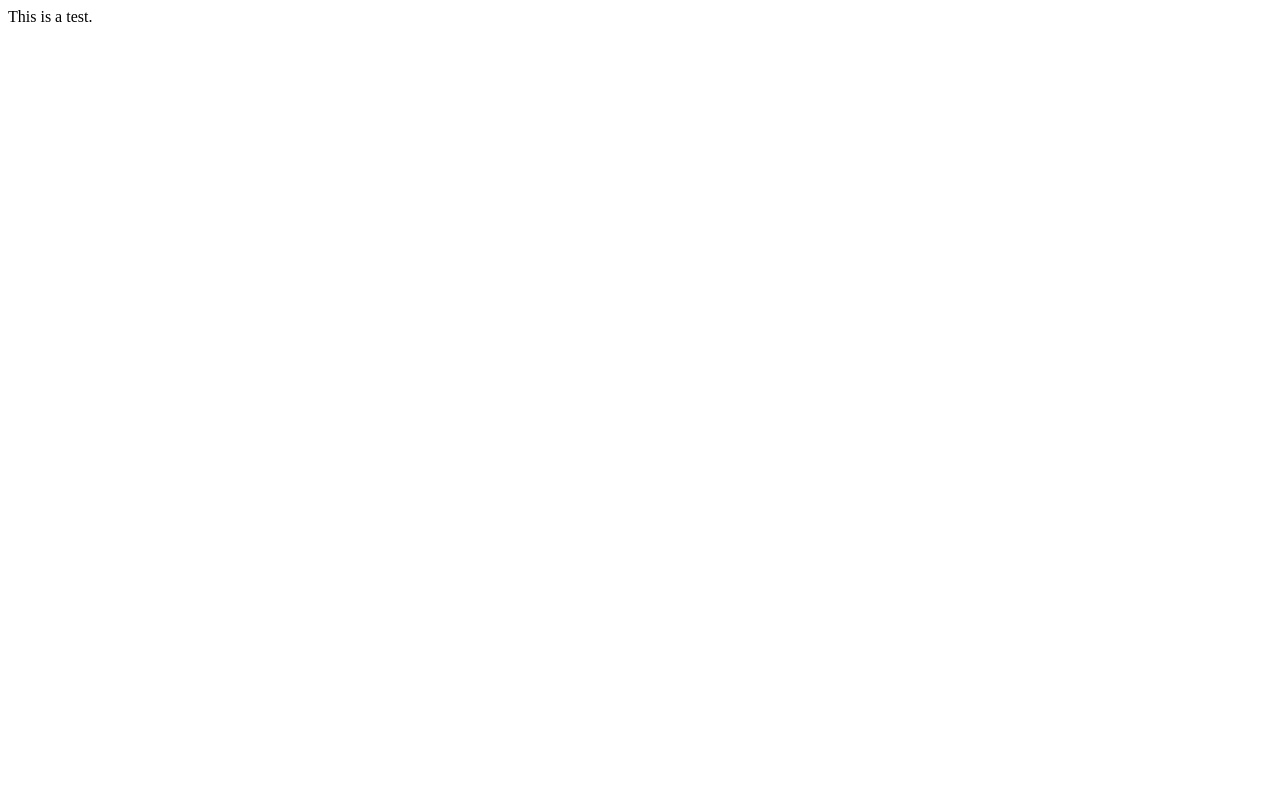
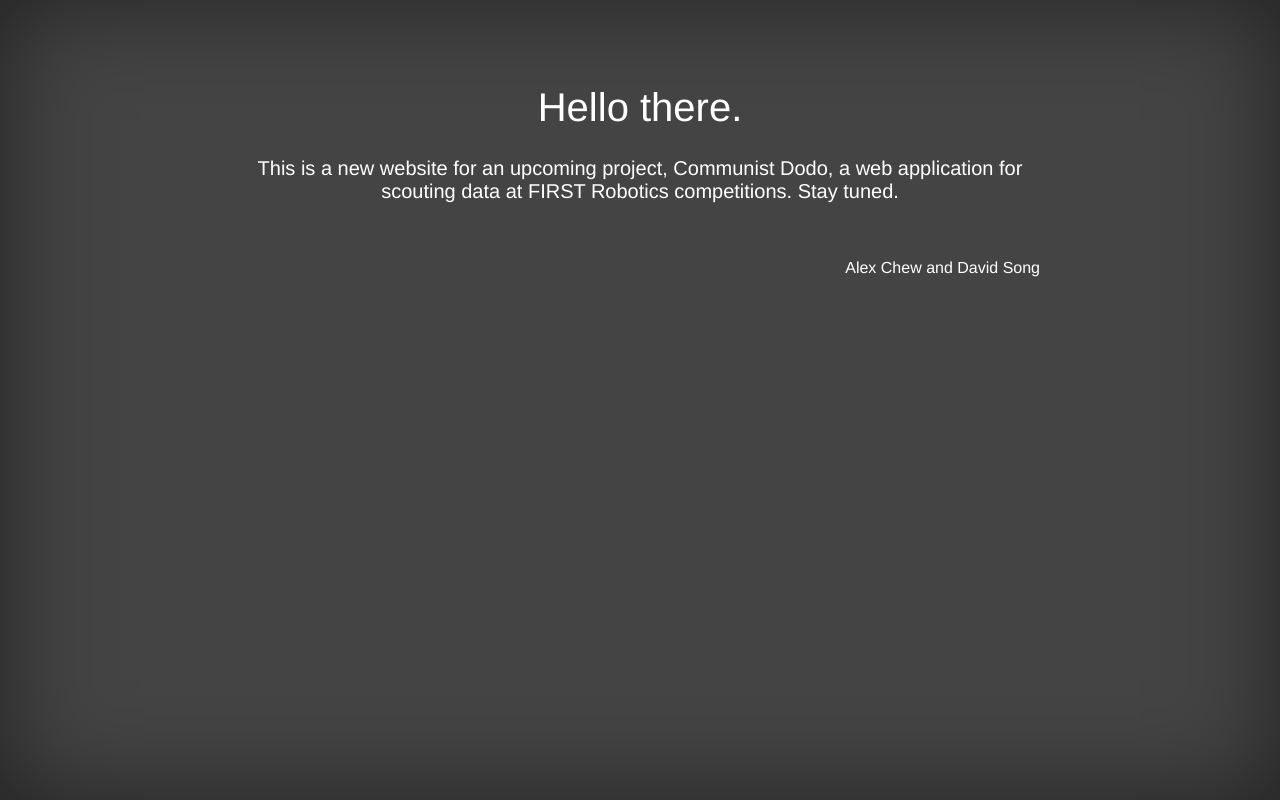
Before and after one commit to team295/2015EndgameScouter, a plain HTML site: page www/index.html in a window 1280 px wide. Drawn offline with Linux system fonts and the light colour scheme.

Commit message:
Completed dummy page (temporary)

```diff
--- a/www/index.html
+++ b/www/index.html
@@ -1,8 +1,16 @@
-<html>
+<html lang="en">
 	<head>
-		<title>Hello world</title>
+		<meta charset="utf-8">
+		<title>Communist Dodo</title>
+		<link rel="stylesheet" href="style.css">
 	</head>
 	<body>
-		This is a test.
+		<div id="page">
+			<h1 style="font-size:40px;">Hello there.</h1>
+			<p style="font-size:20px;">This is a new website for an upcoming project, Communist Dodo, a web application for scouting data at FIRST Robotics competitions. Stay tuned.</p>
+			<br/>
+			<br/>
+			<span style="float:right;">Alex Chew and David Song</span>
+		</div>
 	</body>
 </html>
--- /dev/null
+++ b/www/style.css
@@ -0,0 +1,36 @@
+html {
+	height: 100%;
+	background-color: #444;
+	box-shadow: inset 0 0 100px rgba(0, 0, 0, 0.5);
+
+	font-family: "Helvetica Neue",Helvetica,Arial,sans-serif;
+}
+
+h1 {
+	text-align: center;
+	font-weight: normal;
+}
+
+#page {
+	width: 75%;
+	max-width: 800px;
+	margin: auto;
+	padding-top: 50px;
+
+	color: white;
+}
+
+#page p {
+	text-align: center;
+}
+
+nav {
+	height: 40px;
+	padding: 20px 0;
+	text-align: right;
+	list-style: none;
+}
+
+nav ul {padding: 0;}
+nav ul li {display: inline;}
+nav ul li + li {padding-left: 40px;}
```
